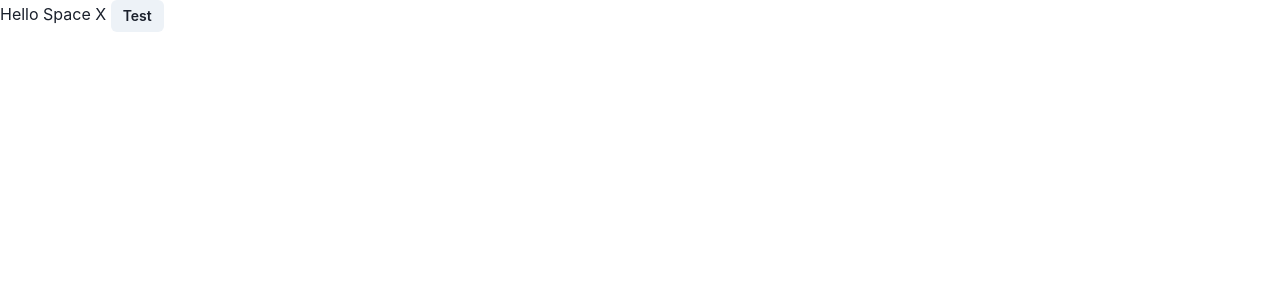
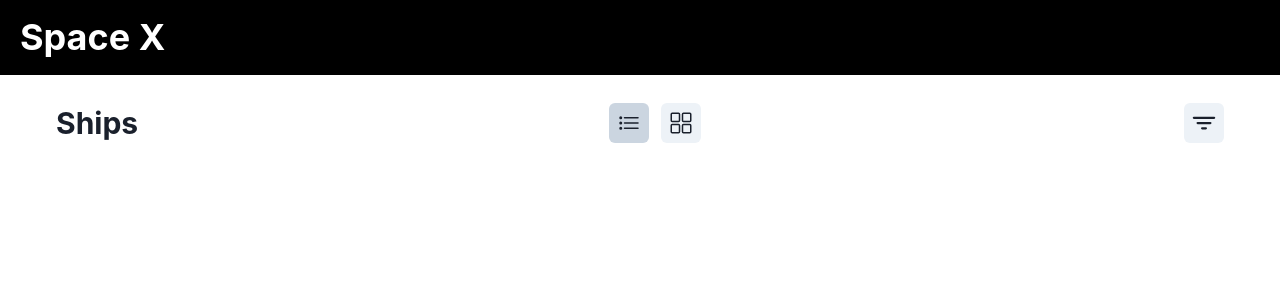
Before and after one commit to arditnurcaj/space-x, a React (Vite) app: page / in a window 1280 px wide. Shown: the top 300 px of the page. Built offline with nearby package versions, Linux system fonts and the light colour scheme.

Commit message:
Add main layout with filter form

```diff
--- a/index.html
+++ b/index.html
@@ -4,7 +4,7 @@
     <meta charset="UTF-8" />
     <link rel="icon" type="image/svg+xml" href="/vite.svg" />
     <meta name="viewport" content="width=device-width, initial-scale=1.0" />
-    <title>React Template</title>
+    <title>Space X</title>
   </head>
   <body>
     <div id="root"></div>
--- a/package.json
+++ b/package.json
@@ -22,6 +22,7 @@
     "framer-motion": "^8.5.2",
     "react": "^18.2.0",
     "react-dom": "^18.2.0",
+    "react-icons": "^4.7.1",
     "zustand": "^4.2.0"
   },
   "devDependencies": {
--- a/src/App.tsx
+++ b/src/App.tsx
@@ -1,11 +1,7 @@
-import { Button } from '@chakra-ui/react';
+import { Ships } from '@/features';
 
 const App = (): JSX.Element => {
-  return (
-    <div>
-      Hello Space X <Button size='sm'>Test</Button>
-    </div>
-  );
+  return <Ships />;
 };
 
 export default App;
--- /dev/null
+++ b/src/features/index.ts
@@ -0,0 +1 @@
+export { default as Ships } from './ships/Ships';
--- /dev/null
+++ b/src/features/ships/Ships.tsx
@@ -0,0 +1,39 @@
+import { Flex, Heading, IconButton } from '@chakra-ui/react';
+import { IoGridOutline, IoListOutline } from 'react-icons/io5';
+
+import { MainLayout } from '@/layouts';
+
+import { FilterForm } from './components';
+
+const Ships = (): JSX.Element => {
+  return (
+    <MainLayout>
+      <Flex alignItems='center' justifyContent='space-between'>
+        <Heading as='h2' size='lg'>
+          Ships
+        </Heading>
+
+        <Flex alignItems='center'>
+          <IconButton
+            isActive
+            cursor='pointer'
+            aria-label='list-button'
+            padding='2'
+            as={IoListOutline}
+          />
+          <IconButton
+            cursor='pointer'
+            aria-label='gallery-icon-button'
+            padding='2'
+            ml='3'
+            as={IoGridOutline}
+          />
+        </Flex>
+
+        <FilterForm />
+      </Flex>
+    </MainLayout>
+  );
+};
+
+export default Ships;
--- /dev/null
+++ b/src/features/ships/components/filter-form/FilterForm.tsx
@@ -0,0 +1,65 @@
+import { useRef } from 'react';
+
+import {
+  Button,
+  Drawer,
+  DrawerBody,
+  DrawerCloseButton,
+  DrawerContent,
+  DrawerFooter,
+  DrawerHeader,
+  DrawerOverlay,
+  IconButton,
+  Input,
+  useDisclosure,
+} from '@chakra-ui/react';
+
+import { IoFilter } from 'react-icons/io5';
+
+const FilterForm = (): JSX.Element => {
+  const { isOpen, onOpen, onClose } = useDisclosure();
+  const btnRef = useRef<HTMLButtonElement>(null);
+
+  return (
+    <>
+      <IconButton
+        ref={btnRef}
+        onClick={onOpen}
+        cursor='pointer'
+        aria-label='gallery-icon-button'
+        padding='2'
+        ml='3'
+        as={IoFilter}
+      />
+
+      <Drawer
+        size='md'
+        isOpen={isOpen}
+        placement='right'
+        onClose={onClose}
+        finalFocusRef={btnRef}
+      >
+        <DrawerOverlay />
+        <DrawerContent>
+          <DrawerCloseButton />
+          <DrawerHeader>Filter ships</DrawerHeader>
+
+          <DrawerBody>
+            <Input placeholder='Type here...' />
+          </DrawerBody>
+
+          <DrawerFooter>
+            <Button variant='outline' mr={3} onClick={onClose}>
+              Cancel
+            </Button>
+            <Button colorScheme='blue' onClick={onClose}>
+              Submit
+            </Button>
+          </DrawerFooter>
+        </DrawerContent>
+      </Drawer>
+    </>
+  );
+};
+
+export default FilterForm;
--- /dev/null
+++ b/src/features/ships/components/index.ts
@@ -0,0 +1 @@
+export { default as FilterForm } from './filter-form/FilterForm';
--- /dev/null
+++ b/src/layouts/index.ts
@@ -0,0 +1 @@
+export { default as MainLayout } from './main-layout/MainLayout';
--- /dev/null
+++ b/src/layouts/main-layout/MainLayout.tsx
@@ -0,0 +1,23 @@
+import { Box, Heading } from '@chakra-ui/react';
+
+import { MainLayoutProps } from './MainLayout.types';
+
+const MainLayout = (props: MainLayoutProps): JSX.Element => {
+  const { children } = props;
+
+  return (
+    <Box height='100%'>
+      <Box as='nav' px='5' py='4' bg='black'>
+        <Heading fontSize='4xl' color='white'>
+          Space X
+        </Heading>
+      </Box>
+
+      <Box as='main' overflowX='hidden' overflowY='scroll' px='14' py='7'>
+        {children}
+      </Box>
+    </Box>
+  );
+};
+
+export default MainLayout;
--- /dev/null
+++ b/src/layouts/main-layout/MainLayout.types.ts
@@ -0,0 +1,5 @@
+import { ReactNode } from 'react';
+
+export interface MainLayoutProps {
+  children: ReactNode;
+}
```
Also changed, not shown: 1 other file (tests, documents, lock files or other folders).
